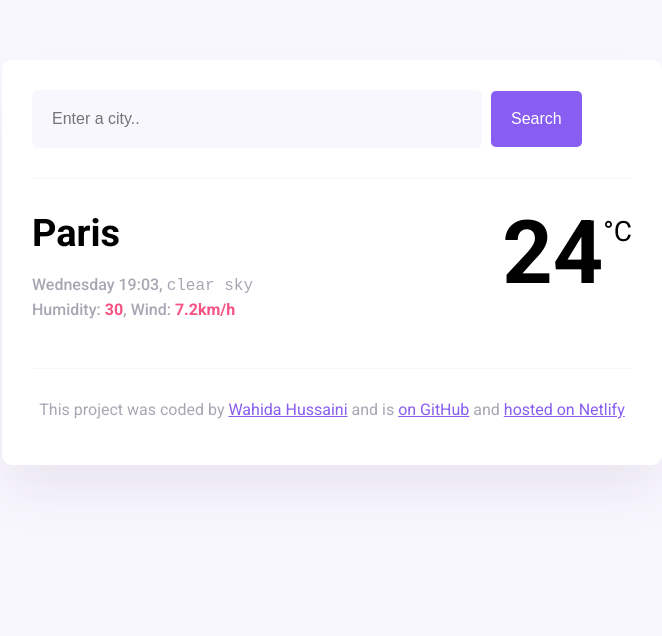
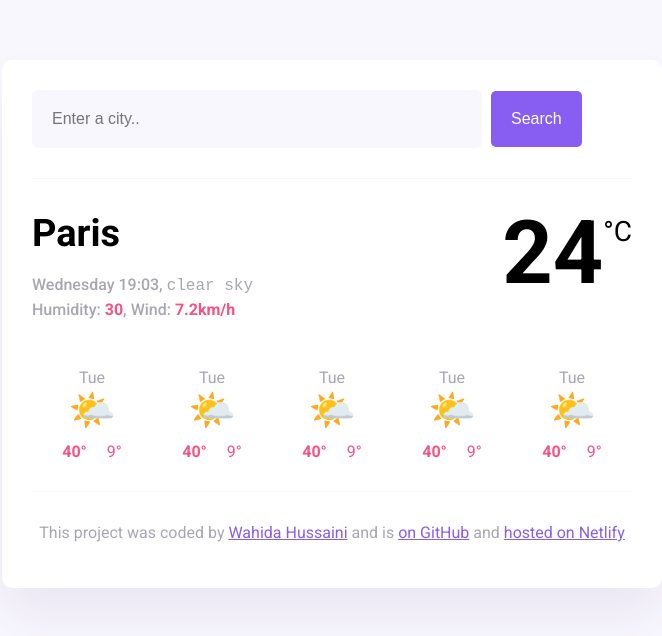
Before and after one commit to WahidaGull/weather-app, a plain HTML site: page index.html in a window 1280 px wide. Shown: the whole page, without its empty margins (308-970 px from the left). Drawn offline with nearby package versions, Linux system fonts and the light colour scheme; a web font is replaced by a local one.

Commit message:
weather-forcast finshed style par

```diff
--- a/index.html
+++ b/index.html
@@ -46,6 +46,67 @@
             ><span class="current-temperature-unit">°C</span>
           </div>
         </div>
+
+        <div class="weather-forecast">
+          <div class="weather-forecast-day">
+            <div class="weather-forecast-date">Tue</div>
+            <div class="weather-forecast-icon">🌤️</div>
+            <div class="weather-forecast-temperature">
+              <div class="weather-forecast-temperatures">
+                <strong>40°</strong>
+              </div>
+              <div class="weather-forecast-temperatures">9°</div>
+            </div>
+          </div>
+
+          <div class="weather-forecast-day">
+            <div class="weather-forecast-date">Tue</div>
+            <div class="weather-forecast-icon">🌤️</div>
+            <div class="weather-forecast-temperature">
+              <div class="weather-forecast-temperatures">
+                <strong>40°</strong>
+              </div>
+
+              <div class="weather-forecast-temperatures">9°</div>
+            </div>
+          </div>
+
+          <div class="weather-forecast-day">
+            <div class="weather-forecast-date">Tue</div>
+            <div class="weather-forecast-icon">🌤️</div>
+            <div class="weather-forecast-temperature">
+              <div class="weather-forecast-temperatures">
+                <strong>40°</strong>
+              </div>
+
+              <div class="weather-forecast-temperatures">9°</div>
+            </div>
+          </div>
+
+          <div class="weather-forecast-day">
+            <div class="weather-forecast-date">Tue</div>
+            <div class="weather-forecast-icon">🌤️</div>
+            <div class="weather-forecast-temperature">
+              <div class="weather-forecast-temperatures">
+                <strong>40°</strong>
+              </div>
+
+              <div class="weather-forecast-temperatures">9°</div>
+            </div>
+          </div>
+
+          <div class="weather-forecast-day">
+            <div class="weather-forecast-date">Tue</div>
+            <div class="weather-forecast-icon">🌤️</div>
+            <div class="weather-forecast-temperature">
+              <div class="weather-forecast-temperatures">
+                <strong>40°</strong>
+              </div>
+
+              <div class="weather-forecast-temperatures">9°</div>
+            </div>
+          </div>
+        </div>
       </main>
       <footer>
         <p>
--- a/src/index.css
+++ b/src/index.css
@@ -2,11 +2,9 @@ body {
   background: #f9f7fe;
   font-family: "Roboto", sans-serif;
 }
-
 a {
   color: #885df1;
 }
-
 .weather-app {
   background: white;
   max-width: 600px;
@@ -15,12 +13,10 @@ a {
   border-radius: 10px;
   box-shadow: 0 30px 50px rgba(65, 50, 100, 0.08);
 }
-
 header {
   border-bottom: 1px solid #f9f7fe;
   padding-bottom: 30px;
 }
-
 .search-input {
   background-color: #f9f7fe;
   border: none;
@@ -30,7 +26,6 @@ header {
   width: 75%;
   border-radius: 6px;
 }
-
 .search-button {
   margin-left: 5px;
   font-size: 16px;
@@ -45,12 +40,10 @@ header {
 main {
   padding: 30px 0;
 }
-
 .current-weather {
   display: flex;
   justify-content: space-between;
 }
-
 .current-city {
   margin: 0;
   font-size: 38px;
@@ -62,31 +55,53 @@ main {
   line-height: 24px;
   font-weight: 500;
 }
-
 .current-details strong {
   color: #f65282;
 }
-
 .current-temperature {
   display: flex;
 }
-
 .current-temperature-value {
   font-size: 88px;
   line-height: 88px;
   font-weight: bold;
 }
-
 .weather-app-icon {
   width: 88px;
   height: 88px;
 }
-
 .current-temperature-unit {
   margin-top: 6px;
   font-size: 28px;
 }
+.weather-forecast-date {
+  text-align: center;
+  color: rgba(39, 33, 66, 0.4);
+  font-size: 16px;
+  line-height: 20px;
+}
+.weather-forecast-icon {
+  font-size: 38px;
+  text-align: center;
+  margin-bottom: 10px;
+}
 
+.weather-forecast-temperature {
+  color: #f65282;
+  text-align: center;
+  display: flex;
+  justify-content: center;
+  margin-top: 10px;
+}
+
+.weather-forecast-temperatures {
+  padding: 0 10px;
+}
+.weather-forecast {
+  display: flex;
+  justify-content: space-around;
+  margin-top: 30px;
+}
 footer {
   border-top: 1px solid #f9f7fe;
   text-align: center;
```
